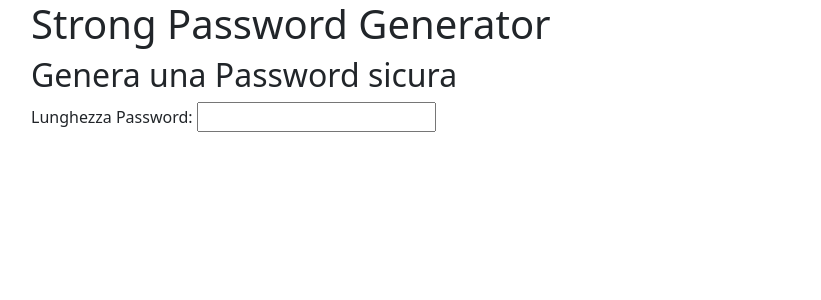
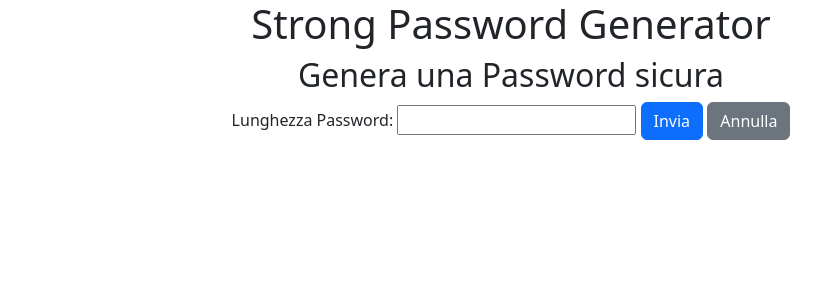
Before and after one commit to manuelcamaioni/php-strong-password-generator, a PHP site: page / in a window 1280 px wide. Shown: the top 300 px of the page, without its empty margins (129-950 px from the left). Run offline with PHP 8.4, Linux system fonts and the light colour scheme.

Commit message:
added server.php file and buttons in form

```diff
--- a/index.php
+++ b/index.php
@@ -24,12 +24,14 @@ Invece di visualizzare la password nella index, effettuare un redirect ad una pa
 BONUS 2: Milestone 4
 Gestire ulteriori parametri per la password: quali caratteri usare fra numeri, lettere e simboli. Possono essere scelti singolarmente (es. solo numeri) oppure possono essere combinati fra loro (es. numeri e simboli, oppure tutti e tre insieme). Dare all’utente anche la possibilità di permettere o meno la ripetizione di caratteri uguali. -->
 <body>
-    <div class="my-container w-75 m-auto">
+    <div class="my-container w-75 m-auto text-center">
         <h1>Strong Password Generator</h1>
         <h2>Genera una Password sicura</h2>
-        <form action="./server.php" method="get">
+        <form action="./server.php" method="get" class="w-100">
             <label for="pwlength">Lunghezza Password:</label>
             <input type="number" name="pwlength">
+            <button type="button" class="btn btn-primary">Invia</button>
+            <button type="reset" class="btn btn-secondary">Annulla</button>
         </form>
     </div>
 
--- /dev/null
+++ b/server.php
@@ -0,0 +1,4 @@
+<?php
+$passwordLength = $_GET['pwlength'];
+
+?>
```
